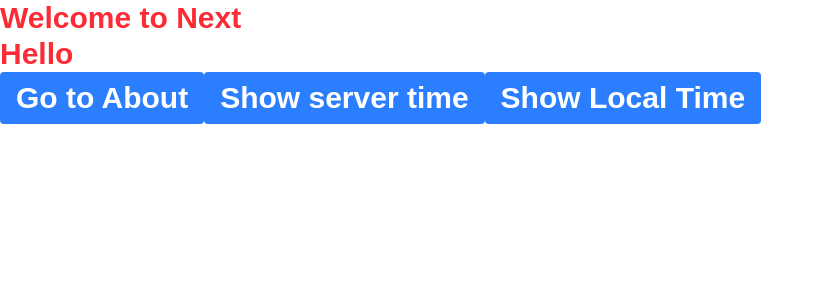
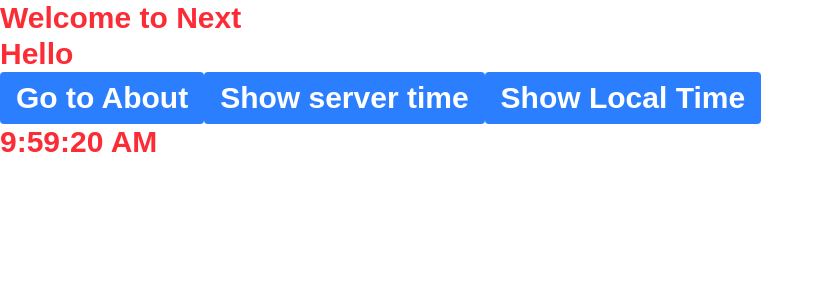
Before and after one commit to GuzzuSridhar/next-app, a Next.js app: page / in a window 1280 px wide. Shown: the top 300 px of the page, without its empty margins (0-824 px from the left). Built offline with nearby package versions, Linux system fonts and the light colour scheme.

Commit message:
append page

```diff
--- a/app/page.tsx
+++ b/app/page.tsx
@@ -1,4 +1,5 @@
 import Hello from "@/components/Hello";
+import LocalTime from "@/components/LocalTime";
 import Navigate from "@/components/Navigate";
 import React from "react";
 
@@ -8,6 +9,7 @@ function page() {
       Welcome to Next
       <Hello />
       <Navigate />
+      <LocalTime />
     </div>
   );
 }
```
